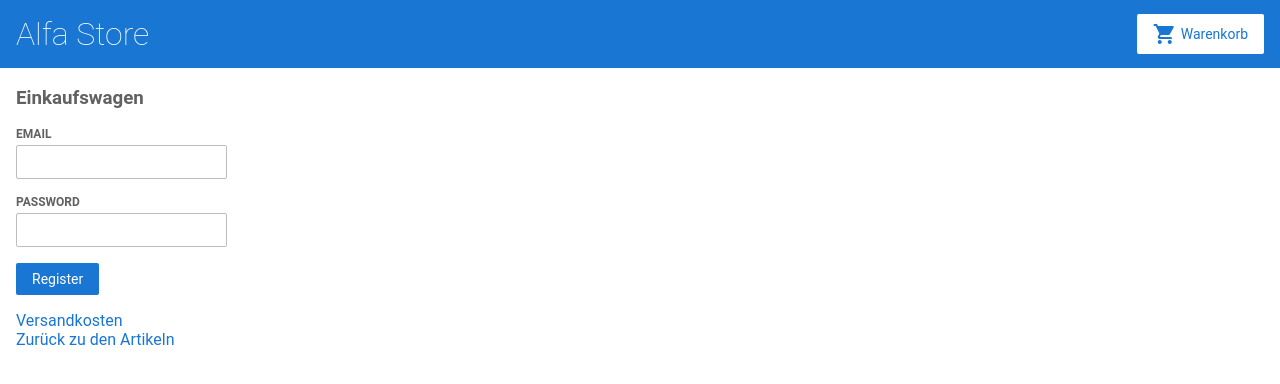
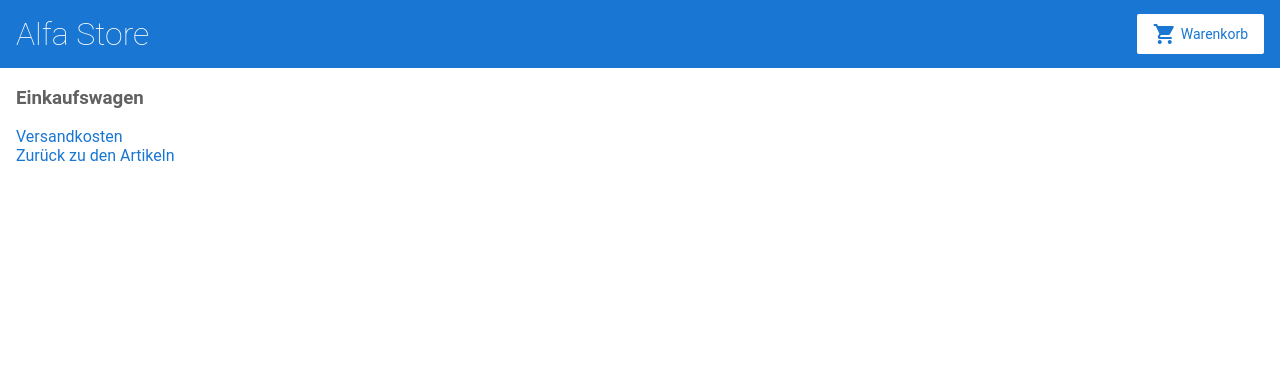
Before and after one commit to munich99/angular-alfatraining-shop, an Angular app: page /cart in a window 1280 px wide. Shown: the top 384 px of the page. Built offline with nearby package versions, Linux system fonts and the light colour scheme.

Commit message:
validators works

```diff
--- a/src/app/cart/cart.component.html
+++ b/src/app/cart/cart.component.html
@@ -7,6 +7,7 @@
   <p>{{ item.price | currency }}</p>
   <p class="klick" (click)="clearArticle(orderId)">[x]</p>
 </div>
+
 <div *ngIf="items != 0">
   <div class="cart-item" style="font-weight:bold" *ngFor="let item of items; index as orderId">
     <p>Preis Gesamt</p>
@@ -14,15 +15,12 @@
     <p>&nbsp;</p>
   </div>
 
-
-</div>
   <form [formGroup]="registerForm" (ngSubmit)="onSubmit()">
     <div class="form-group">
       <label>Email</label>
       <input type="text" formControlName="email" class="form-control" [ngClass]="{ 'is-invalid': submitted &amp;&amp; registerForm.controls.email.errors }" />
       <div *ngIf="submitted &amp;&amp; registerForm.controls.email.errors" class="text-danger">
-        <div *ngIf="registerForm.controls.email.errors.required">Email is required</div>
-        <div *ngIf="registerForm.controls.email.errors.email">Email must be a valid email address</div>
+          <div *ngIf="registerForm.controls.email.errors.email">Bitte eine gültige Emailadresse eingeben</div>
       </div>
     </div>
 
@@ -34,11 +32,13 @@
           <div *ngIf="registerForm.controls.password.errors.minlength">Password must be at least 6 characters</div>
       </div>
     </div>
+
     <div class="form-group">
-      <button class="btn btn-primary">Register</button>
+        <button class="btn btn-primary">Bestellen</button>
     </div>
 
   </form>
+</div>
 
 <div *ngIf="thx">
   <h4>Vielen Dank für Ihre Bestellung!<span>Sie erhalten Ihren Artikel in kürze</span></h4>
```
Lines whose indentation alone changed are shown as unchanged.
